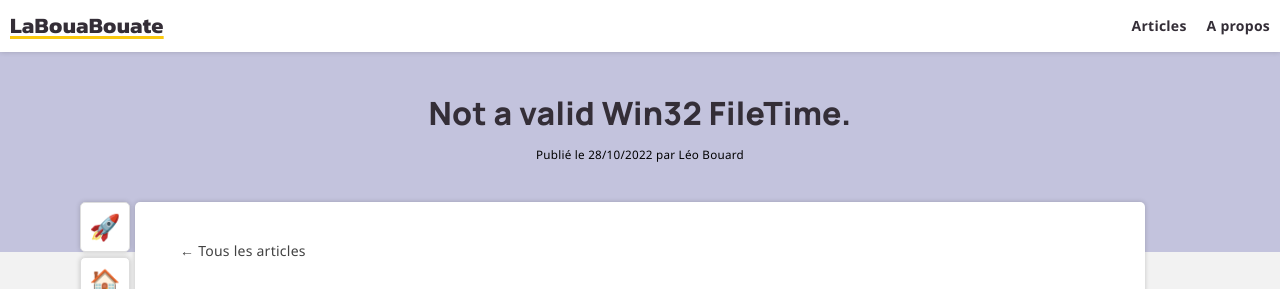
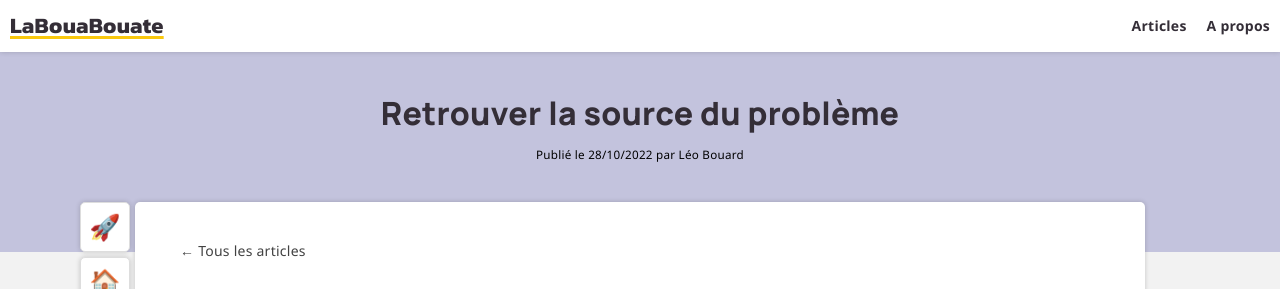
Before and after one commit to leobouard/leobouard.github.io, a Jekyll site: the page built from _posts/2022-10-28-retrouver-la-source-du-probleme.md, in a window 1280 px wide. Shown: the top 289 px of the page. Built offline with Jekyll 4.4.1, drawn with Linux system fonts in a browser that asks for light colours; some web fonts are replaced.

Commit message:
Modification titre et nom article

```diff
--- a/_posts/2022-10-28-not-a-valid-win32-filetime.md
+++ b/_posts/2022-10-28-retrouver-la-source-du-probleme.md
@@ -1,6 +1,6 @@
 ---
 layout: post
-title: "Not a valid Win32 FileTime."
+title: "Retrouver la source du problème"
 description: "Une requête Active Directory bloquée à cause d'une erreur sur un compte utilisateur ou ordinateur"
 background: "#c3c3dd"
 tags: active-directory
```
